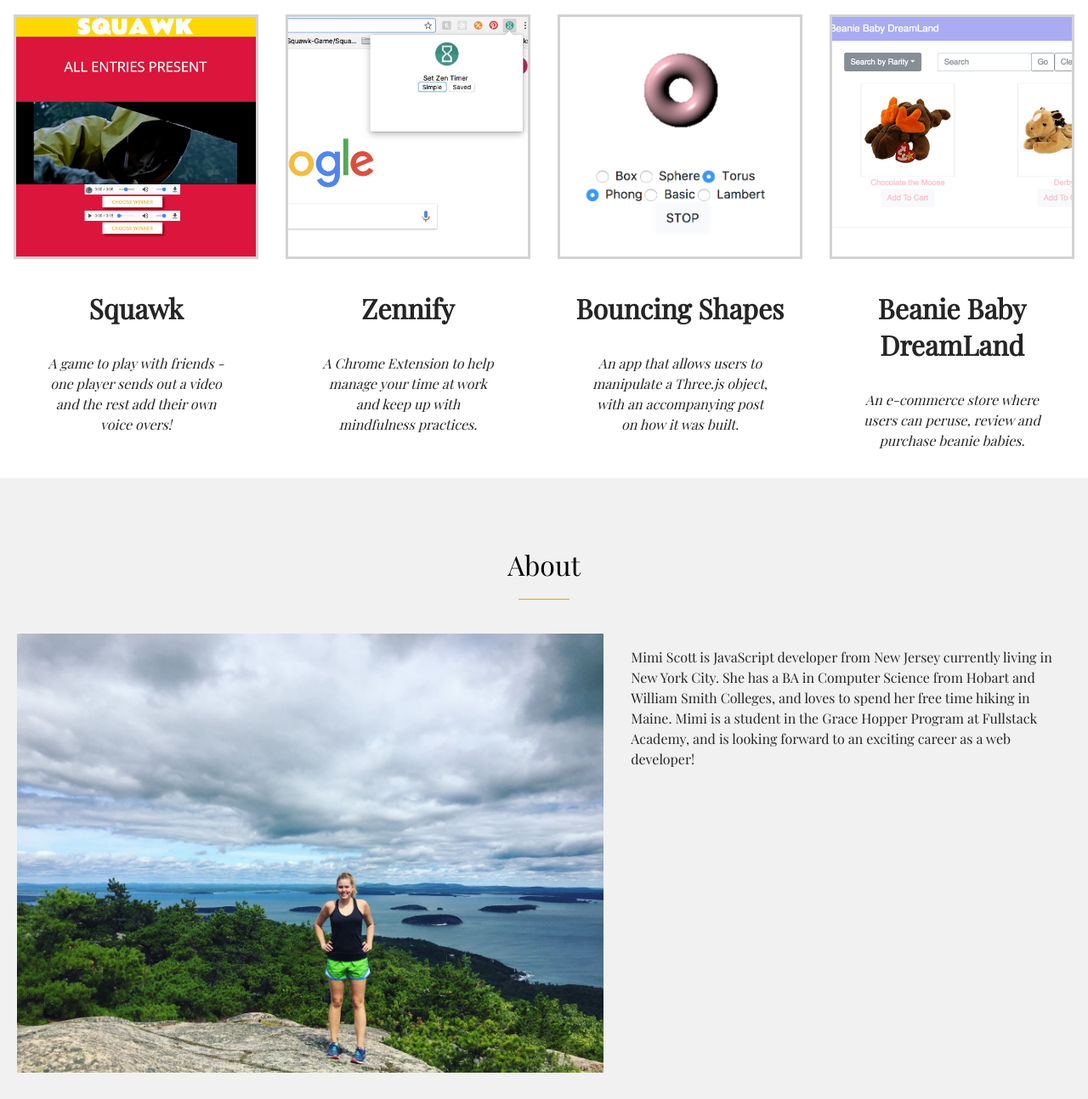
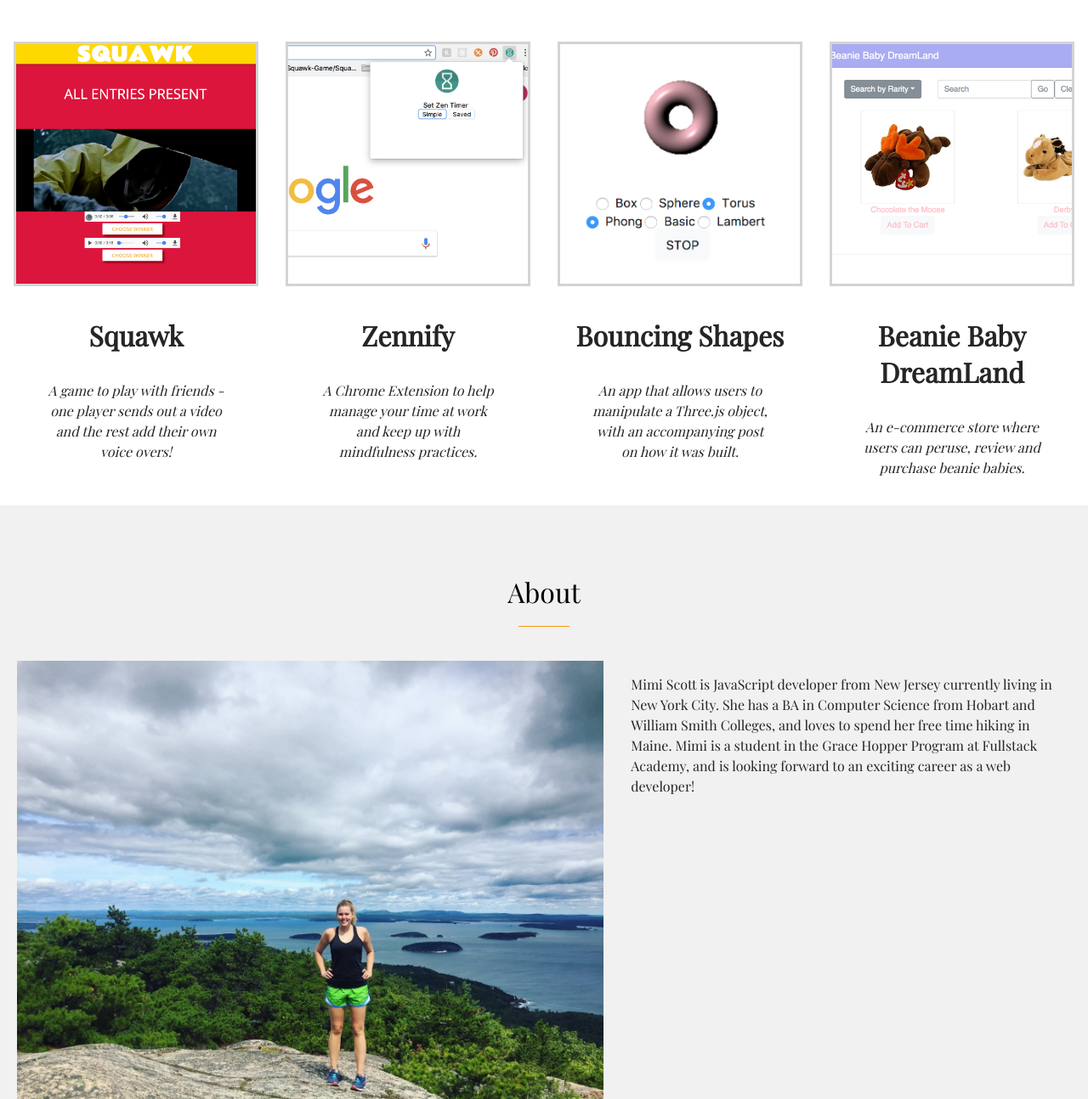
Before and after one commit to mimi1694/personal-site, a PHP site: page / in a window 1280 px wide. Shown: the part 67-1361 px from the top of the page at 85% size. Run offline with PHP 8.4, Linux system fonts and the light colour scheme; some web fonts are replaced.

Commit message:
fixed a margin

```diff
--- a/style.css
+++ b/style.css
@@ -135,7 +135,7 @@ section h2:after {
   margin-left: -30px;
 }
 #portfolio {
-  margin-top: 4.25em;
+  margin-top: 6.25em;
 }
 #carousel {
   height: 100vh;
```
